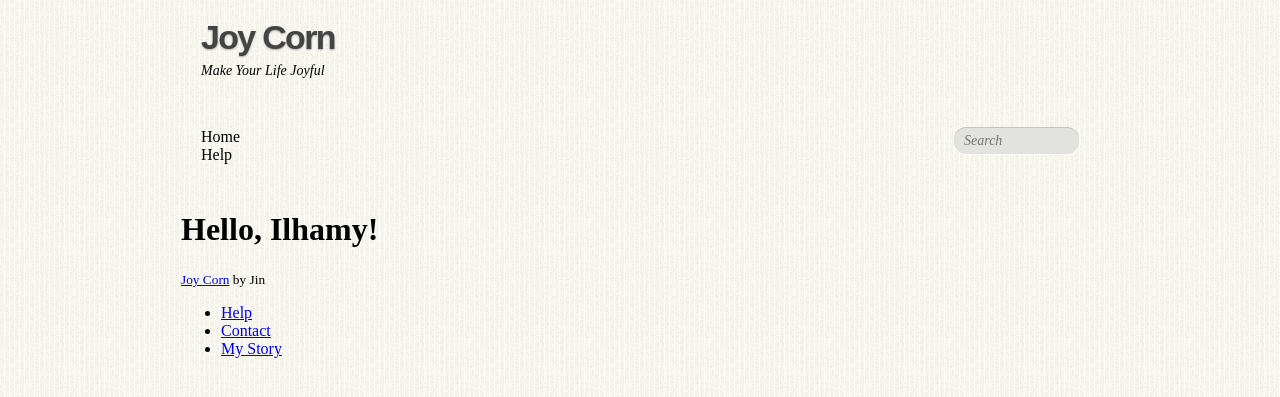
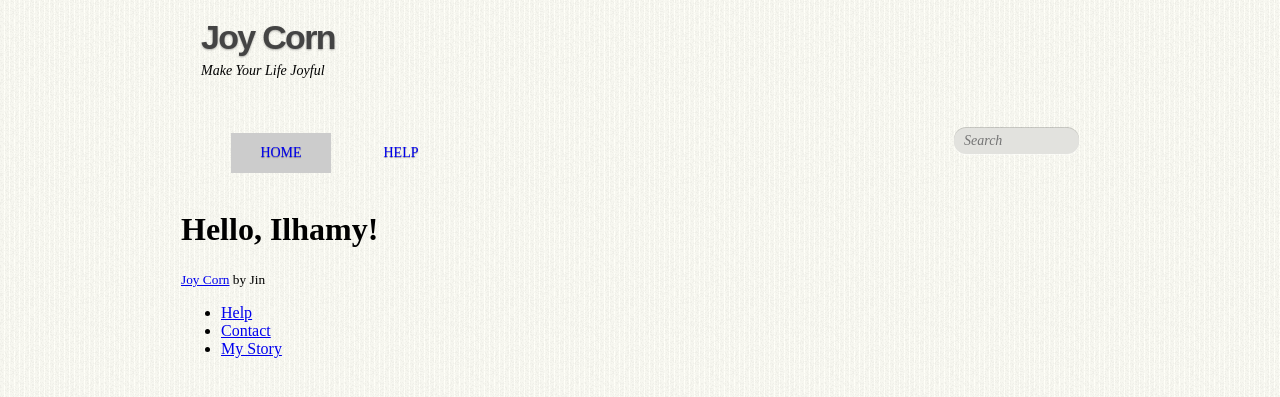
Before and after one commit to UThoft/Joy_Corn, a Rails app: page / in a window 1280 px wide. Shown: the top 397 px of the page. Run offline with Rails 7, Linux system fonts and the light colour scheme; style sheets or scripts are compiled from the project's sources; some libraries are stand-ins or nearby versions.

Commit message:
start design the navigation bar.

```diff
--- a/app/assets/stylesheets/header.css.scss
+++ b/app/assets/stylesheets/header.css.scss
@@ -6,7 +6,7 @@
 //  float: left;
 }
 
-#navbar {
+#nav-wrap {
   position: relative;
   margin-left: 20px;
   margin-bottom: 20px;
--- /dev/null
+++ b/app/assets/stylesheets/nav.css.scss
@@ -0,0 +1,27 @@
+
+
+#navBar{
+  list-style-type: none;
+}
+
+.nav {
+  width: 100px;
+  height: 40px ;
+  float: left;
+  font-size: 14px;
+  text-align: center;
+  margin: 5px 10px;
+}
+
+.nav a{
+  display: block;
+  text-decoration: none;
+  margin: 12px;
+  text-shadow:0 1px 1px rgba(55, 51, 58, 0.5);
+
+}
+
+.nav-current{
+  background:#CCCCCC;
+
+}
--- a/app/views/layouts/_header.html.erb
+++ b/app/views/layouts/_header.html.erb
@@ -3,13 +3,16 @@
   </div>
 
 
-  <div id="navbar">
-    <div class="navbar1">
-      <a>Home</a>
-    </div>
-    <div class="navbar2">
-      <a>Help</a>
-    </div>
+
+  <div id="nav-wrap ">
+    <ul id="navBar">
+      <li class="nav nav-current">
+          <a href="#">HOME</a>
+      </li>
+      <li class="nav" >
+          <a href="#">HELP</a>
+      </li>
+    </ul>
   </div>
 
   <div id="search-box">
```
